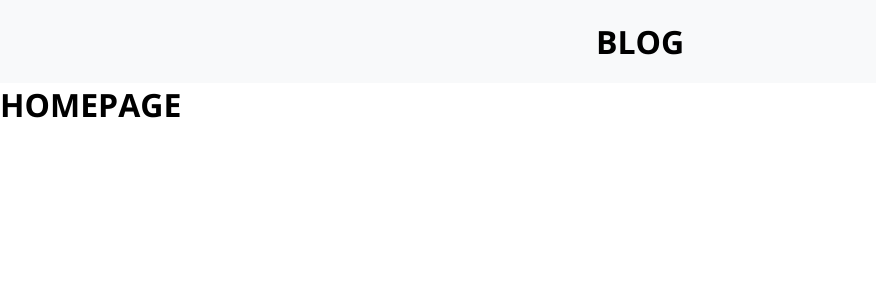
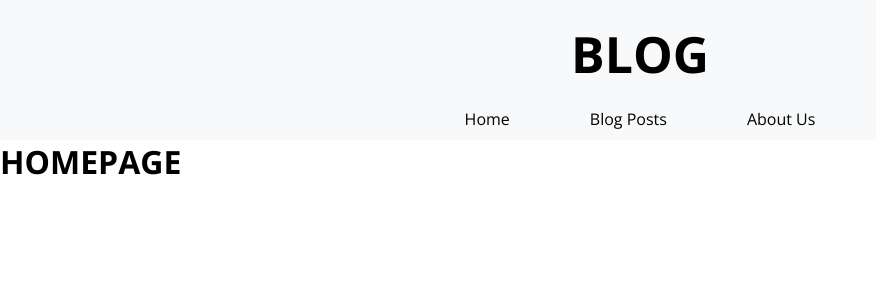
Before and after one commit to penso996/react-router, a React (Vite) app: page / in a window 1280 px wide. Shown: the top 300 px of the page, without its empty margins (0-876 px from the left). Built offline with nearby package versions, Linux system fonts and the light colour scheme; a web font is replaced by a local one.

Commit message:
working on navbar

```diff
--- a/src/index.css
+++ b/src/index.css
@@ -13,9 +13,21 @@
 header {
   background-color: rgba(248, 249, 250, 255);
   display: flex;
-  justify-content: center;
+  align-items: center;
+  flex-direction: column;
 }
 
 header h1 {
+  font-size: 50px;
   padding: 20px;
 }
+
+header div {
+  margin-bottom: 10px;
+}
+
+header a {
+  padding: 40px;
+  text-decoration: none;
+  color: black;
+}
--- a/src/page_components/Header.jsx
+++ b/src/page_components/Header.jsx
@@ -1,9 +1,18 @@
 // Header.jsx
+
+// Import Navlink functions
+import { Link, NavLink } from "react-router-dom";
 
 export default function Header() {
     return (
         <header>
             <h1>BLOG</h1>
+            <div>
+                <NavLink to={"/"}>Home</NavLink>
+                <NavLink to={"/blog_posts"}>Blog Posts</NavLink>
+                <NavLink to={"/about_us"}>About Us</NavLink>
+            </div>
+
         </header>
     );
 }
```
